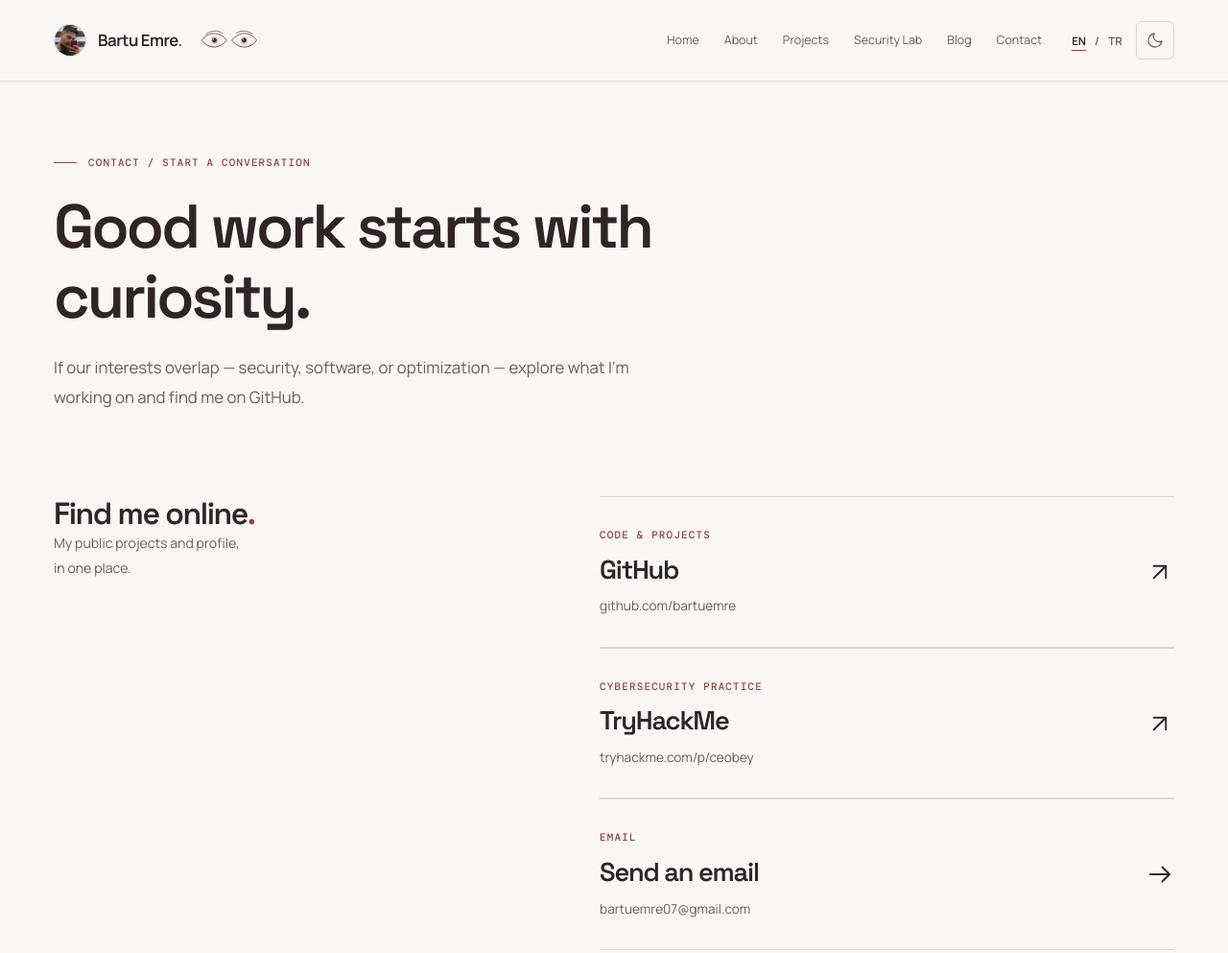
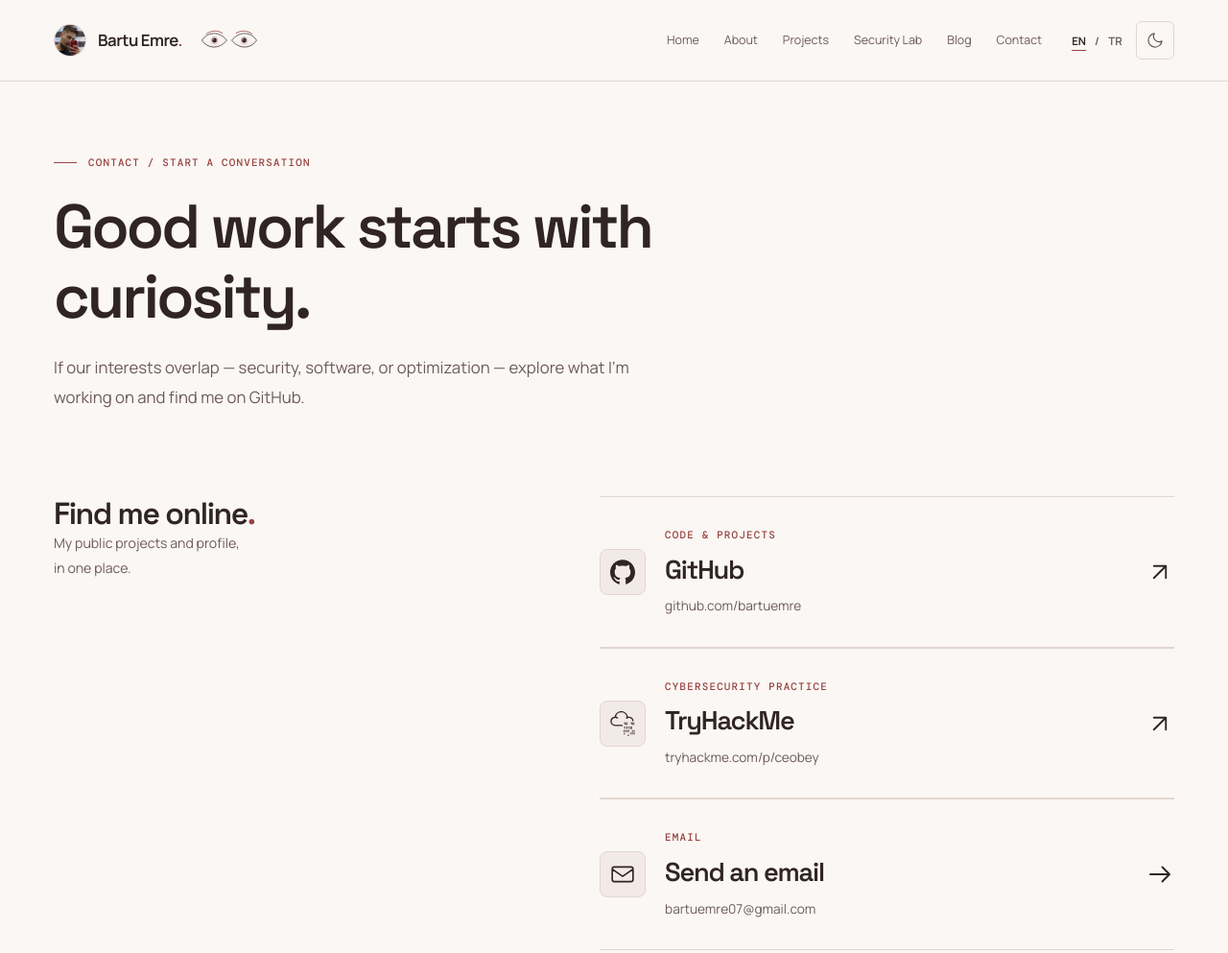
Before and after one commit to bartuemre/bartuemre-portfolio, an Astro site: page /contact in a window 1280 px wide. Shown: the top 993 px of the page at 96% size. Built offline with nearby package versions, Linux system fonts and the light colour scheme; Astro itself is replaced by a stand-in of ours.

Commit message:
Add contact platform logos

```diff
--- a/src/components/Icon.astro
+++ b/src/components/Icon.astro
@@ -1,5 +1,5 @@
 ---
-interface Props { name?: 'arrow' | 'external' | 'sun' | 'moon' | 'github' | 'menu'; size?: number; }
+interface Props { name?: 'arrow' | 'external' | 'sun' | 'moon' | 'github' | 'mail' | 'menu'; size?: number; }
 const { name = 'arrow', size = 20 } = Astro.props;
 const paths = {
   arrow: 'M4 12h16M14 6l6 6-6 6',
@@ -7,6 +7,7 @@ const paths = {
   sun: 'M12 2v2M12 20v2M2 12h2M20 12h2M5 5l1.5 1.5M17.5 17.5 19 19M5 19l1.5-1.5M17.5 6.5 19 5M16 12a4 4 0 1 1-8 0 4 4 0 0 1 8 0',
   moon: 'M20.5 13a8.5 8.5 0 1 1-9.5-9.5A7 7 0 0 0 20.5 13Z',
   github: 'M9 19c-4 1-4-2-6-2m12 5v-4a3.5 3.5 0 0 0-1-2.7c3.3-.4 6.7-1.6 6.7-7.3A5.7 5.7 0 0 0 19.2 4a5.3 5.3 0 0 0-.1-4S17.8-.4 15 1.5a14 14 0 0 0-7 0C5.2-.4 3.9 0 3.9 0a5.3 5.3 0 0 0-.1 4 5.7 5.7 0 0 0-1.5 4c0 5.7 3.4 6.9 6.7 7.3A3.5 3.5 0 0 0 8 18v4',
+  mail: 'M4 5h16a2 2 0 0 1 2 2v10a2 2 0 0 1-2 2H4a2 2 0 0 1-2-2V7a2 2 0 0 1 2-2Zm-2 2 10 7 10-7',
   menu: 'M4 7h16M4 12h16M4 17h16',
 };
 ---
--- a/src/pages/contact.astro
+++ b/src/pages/contact.astro
@@ -17,16 +17,16 @@ const t = translator(locale);
     </div>
     <div class="contact-links">
       <a class="contact-link" href={profile.github} target="_blank" rel="noopener noreferrer">
-        <div><span class="eyebrow">{t("CODE & PROJECTS")}</span><h3>GitHub</h3><span>github.com/bartuemre</span></div>
+        <div class="contact-link-content"><span class="contact-logo contact-logo-github" aria-hidden="true"></span><div><span class="eyebrow">{t("CODE & PROJECTS")}</span><h3>GitHub</h3><span>github.com/bartuemre</span></div></div>
         <Icon name="external" size={30} /><span class="sr-only"> {t("(opens in a new tab)")}</span>
       </a>
       <a class="contact-link" href={profile.tryhackme} target="_blank" rel="noopener noreferrer">
-        <div><span class="eyebrow">{t("CYBERSECURITY PRACTICE")}</span><h3>TryHackMe</h3><span>tryhackme.com/p/ceobey</span></div>
+        <div class="contact-link-content"><span class="contact-logo contact-logo-tryhackme" aria-hidden="true"></span><div><span class="eyebrow">{t("CYBERSECURITY PRACTICE")}</span><h3>TryHackMe</h3><span>tryhackme.com/p/ceobey</span></div></div>
         <Icon name="external" size={30} /><span class="sr-only"> {t("(opens in a new tab)")}</span>
       </a>
       {profile.linkedin && <a class="contact-link" href={profile.linkedin} target="_blank" rel="noopener noreferrer">LinkedIn <Icon name="external" /><span class="sr-only"> {t("(opens in a new tab)")}</span></a>}
       <a class="contact-link" href={`mailto:${profile.email}`}>
-        <div><span class="eyebrow">{t("EMAIL")}</span><h3>{t("Send an email")}</h3><span>{profile.email}</span></div>
+        <div class="contact-link-content"><span class="contact-logo" aria-hidden="true"><Icon name="mail" size={26} /></span><div><span class="eyebrow">{t("EMAIL")}</span><h3>{t("Send an email")}</h3><span>{profile.email}</span></div></div>
         <Icon name="arrow" size={30} />
       </a>
       {profile.resume && <a class="contact-link" href={profile.resume}>{t("View résumé")} <Icon /></a>}
--- a/src/styles/global.css
+++ b/src/styles/global.css
@@ -274,8 +274,15 @@ h3 { font-size: 1.6rem; }
 .contact-grid h2 { font-size: 2rem; }
 .contact-link { display: flex; align-items: center; justify-content: space-between; gap: 20px; border-block: 1px solid var(--line); padding: 30px 0; }
 .contact-link:hover { color: var(--accent); }
+.contact-link-content { display: flex; align-items: center; gap: 20px; min-width: 0; }
+.contact-link-content > div { min-width: 0; }
+.contact-logo { display: grid; place-items: center; flex: 0 0 48px; width: 48px; height: 48px; border: 1px solid var(--line); border-radius: 8px; background: var(--surface-soft); color: var(--text) !important; }
+.contact-logo-github::before, .contact-logo-tryhackme::before { content: ''; display: block; width: 26px; height: 26px; background: currentColor; -webkit-mask: var(--contact-logo) center / contain no-repeat; mask: var(--contact-logo) center / contain no-repeat; }
+.contact-logo-github { --contact-logo: url('/icons/github.svg'); }
+.contact-logo-tryhackme { --contact-logo: url('/icons/tryhackme.svg'); }
 .contact-link h3 { font-size: 1.7rem; margin-block: 12px 8px; }
 .contact-link span:not(.eyebrow):not(.sr-only) { color: var(--muted); font-size: .85rem; }
+.contact-link-content > div > span:last-child { overflow-wrap: anywhere; }
 .coming-soon { display: grid; grid-template-columns: .7fr 1.3fr; gap: 65px; align-items: center; padding: 65px; border: 1px solid var(--line); border-radius: 8px; background: var(--surface-soft); }
 .coming-symbol { display: grid; place-items: center; min-height: 200px; font-family: var(--font-mono); color: var(--accent); font-size: clamp(2.5rem, 5vw, 4rem); background-image: linear-gradient(var(--grid) 1px, transparent 1px), linear-gradient(90deg, var(--grid) 1px, transparent 1px); background-size: 24px 24px; }
 .coming-soon h2 { font-size: 2rem; margin-block: 18px; }
```
Also changed, not shown: public/icons/github.svg (added), public/icons/tryhackme.svg (added).
